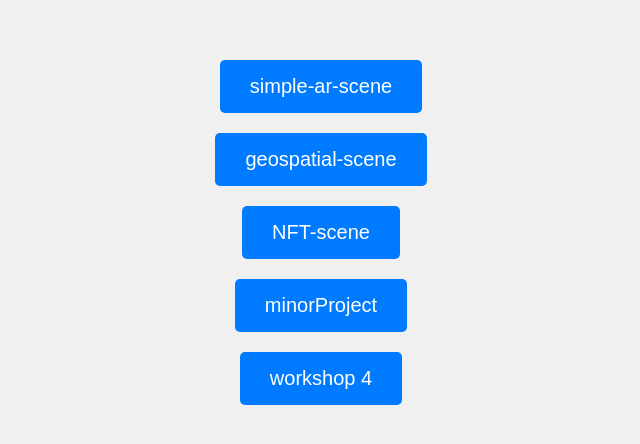
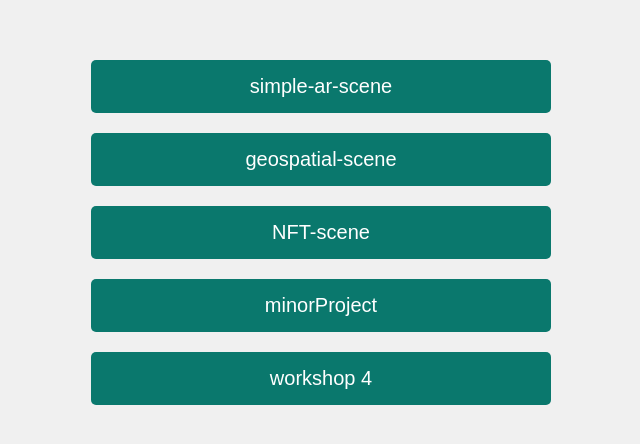
Before and after one commit to ForSchoolJackson/ForSchoolJackson.github.io, a plain HTML site: page index.html in a window 1280 px wide. Shown: the part 168-612 px from the top of the page, without its empty margins (319-959 px from the left). Drawn offline with Linux system fonts and the light colour scheme.

Commit message:
changed buttons

```diff
--- a/index.html
+++ b/index.html
@@ -1,5 +1,6 @@
 <!DOCTYPE html>
 <html>
+
 <head>
   <style>
     body {
@@ -12,24 +13,29 @@
       font-family: Arial, sans-serif;
       background-color: #f0f0f0;
     }
+
     a {
       display: block;
+      width: 80%;
+      max-width: 400px;
       margin: 10px 0;
       padding: 15px 30px;
       font-size: 20px;
       text-align: center;
       text-decoration: none;
       color: #fff;
-        background-color: #007bff;
+      background-color: #0a786d;
       border-radius: 5px;
       transition: background-color 0.3s ease;
     }
+
     a:hover {
-        background-color: #0056b3;
+      background-color: #4dffde;
     }
   </style>
   <title>Home Page</title>
 </head>
+
 <body>
   <a href="/simple-ar-scene/index.html">simple-ar-scene</a>
   <a href="/simple-ar-scene/geospatial.html">geospatial-scene</a>
@@ -37,4 +43,5 @@
   <a href="/minorProject/index.html">minorProject</a>
   <a href="/workshop4/index.html">workshop 4</a>
 </body>
+
 </html>
```
Lines whose indentation alone changed are shown as unchanged.
